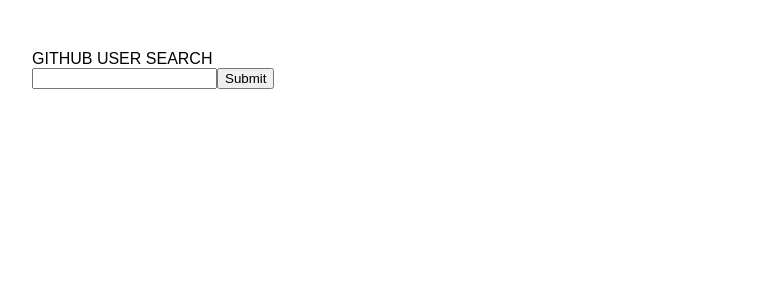
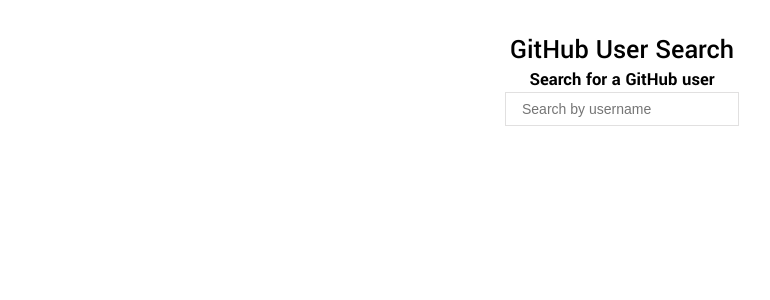
Before and after one commit to ramenhog/github-user-search, a React app: page / in a window 1280 px wide. Shown: the top 300 px of the page, without its empty margins (18-788 px from the left). Built offline with nearby package versions, Linux system fonts and the light colour scheme.

Commit message:
begin some base styles

```diff
--- a/public/index.html
+++ b/public/index.html
@@ -10,6 +10,7 @@
     -->
     <link rel="manifest" href="%PUBLIC_URL%/manifest.json">
     <link rel="shortcut icon" href="%PUBLIC_URL%/favicon.ico">
+    <link href="https://fonts.googleapis.com/css?family=Yantramanav:300,400,500,700" rel="stylesheet">
     <!--
       Notice the use of %PUBLIC_URL% in the tags above.
       It will be replaced with the URL of the `public` folder during the build.
--- a/src/App.scss
+++ b/src/App.scss
@@ -1,38 +1,26 @@
+@import './styles/typography';
+
+:root {
+  --step-up-5: 2em;
+  --step-up-4: 1.7511em;
+  --step-up-3: 1.5157em;
+  --step-up-2: 1.3195em;
+  --step-up-1: 1.1487em;
+}
+
+html,
 body {
   padding: 0;
   margin: 0;
-  font-family: sans-serif;
+  font-family: 'Yantramanav', sans-serif;
+  font-size: 14px;
+  -webkit-font-smoothing: antialiased;
 }
 
-.app {
-  padding: 50px;
-}
+.container {
+  padding: 32px;
 
-.app-logo {
-  height: 80px;
-  animation: app-logo-spin infinite 20s linear;
-}
-
-.app-header {
-  height: 150px;
-  padding: 20px;
-  color: white;
-  background-color: #222;
-}
-
-.app-title {
-  font-size: 1.5em;
-}
-
-.app-intro {
-  font-size: large;
-}
-
-@keyframes app-logo-spin {
-  from {
-    transform: rotate(0deg);
-  }
-  to {
-    transform: rotate(360deg);
+  &--landing {
+    text-align: center;
   }
 }
--- /dev/null
+++ b/src/components/Header/Header.scss
@@ -0,0 +1,9 @@
+@import '../../styles/variables';
+
+.header {
+  align-items: center;
+  justify-content: space-between;
+  display: flex;
+  padding: 16px 24px;
+  border-bottom: 1px solid $light-gray;
+}
--- a/src/components/Header/index.js
+++ b/src/components/Header/index.js
@@ -1,11 +1,20 @@
 import React from "react";
-import { Link } from "react-router-dom";
+import SearchForm from "../SearchForm";
+import {Link } from "react-router-dom";
+import "./Header.scss";
 
 const Header = props => {
+  const { searchRequested } = props;
+
+  const handleSubmit = values => {
+    const { search: searchQuery } = values;
+    searchRequested(searchQuery);
+  };
+
   return (
-    <nav>
-      <Link to="/">Search again</Link>
-      <h3>GitHub User Search</h3>
+    <nav className="header">
+      <Link to="/" className="heading-3">GitHub User Search</Link>
+      <SearchForm onSubmit={handleSubmit} />
     </nav>
   );
 };
--- /dev/null
+++ b/src/components/SearchForm/SearchForm.scss
@@ -0,0 +1,19 @@
+@import '../../styles/variables';
+@import '../../styles/mixins';
+
+.search-form {
+  &__text {
+    width: 200px;
+    padding: 8px 16px;
+    font-size: 1rem;
+    border: 1px solid $light-gray;
+
+    &:focus {
+      outline: none;
+    }
+  }
+
+  &__submit {
+    @include visuallyHidden;
+  }
+}
--- /dev/null
+++ b/src/components/SearchForm/index.js
@@ -0,0 +1,26 @@
+import React from "react";
+import { Field, reduxForm } from "redux-form";
+import "./SearchForm.scss";
+
+let SearchForm = props => {
+  return (
+    <form className="search-form" onSubmit={props.handleSubmit}>
+      <Field
+        name="search"
+        type="text"
+        component="input"
+        className="search-form__text"
+        placeholder="Search by username"
+      />
+      <button type="submit" className="search-form__submit">
+        Submit
+      </button>
+    </form>
+  );
+};
+
+SearchForm = reduxForm({
+  form: "search"
+})(SearchForm);
+
+export default SearchForm;
--- a/src/containers/Search/index.js
+++ b/src/containers/Search/index.js
@@ -3,19 +3,7 @@
 import { bindActionCreators } from "redux";
 import { Field, reduxForm } from "redux-form";
 import * as actions from "../../state/actions/search";
-
-let SearchForm = props => {
-  return (
-    <form onSubmit={props.handleSubmit}>
-      <Field name="search" type="text" component="input" />
-      <button type="submit">Submit</button>
-    </form>
-  );
-};
-
-SearchForm = reduxForm({
-  form: "search"
-})(SearchForm);
+import SearchForm from "../../components/SearchForm";
 
 const Search = props => {
   const { searchRequested, search: { page } } = props;
@@ -25,8 +13,9 @@
     searchRequested(searchQuery, page);
   };
   return (
-    <div>
-      <header>GITHUB USER SEARCH</header>
+    <div className="container container--landing">
+      <h1>GitHub User Search</h1>
+      <h4>Search for a GitHub user</h4>
       <SearchForm onSubmit={handleSubmit} />
     </div>
   );
--- /dev/null
+++ b/src/styles/_mixins.scss
@@ -0,0 +1,10 @@
+@mixin visuallyHidden {
+  position: absolute;
+  width: 1px;
+  height: 1px;
+  padding: 0;
+  margin: -1px;
+  overflow: hidden;
+  clip: rect(0 0 0 0);
+  border: 0;
+}
--- /dev/null
+++ b/src/styles/_typography.scss
@@ -0,0 +1,39 @@
+h1,
+h2,
+h3,
+h4,
+h5 {
+  margin: 0;
+}
+
+h1,
+.heading-1 {
+  font-size: var(--step-up-5);
+  font-weight: 500;
+}
+
+h2,
+.heading-2 {
+  font-size: var(--step-up-4);
+  font-weight: 500;
+}
+
+h3,
+.heading-3 {
+  font-size: var(--step-up-3);
+  font-weight: 600;
+}
+
+h4,
+.heading-4 {
+  font-size: var(--step-up-2);
+}
+
+p, .paragraph {
+  font-size: 1rem;
+}
+
+a {
+  text-decoration: none;
+  color: inherit;
+}
--- /dev/null
+++ b/src/styles/_variables.scss
@@ -0,0 +1 @@
+$light-gray: #E1E0E0;
```
